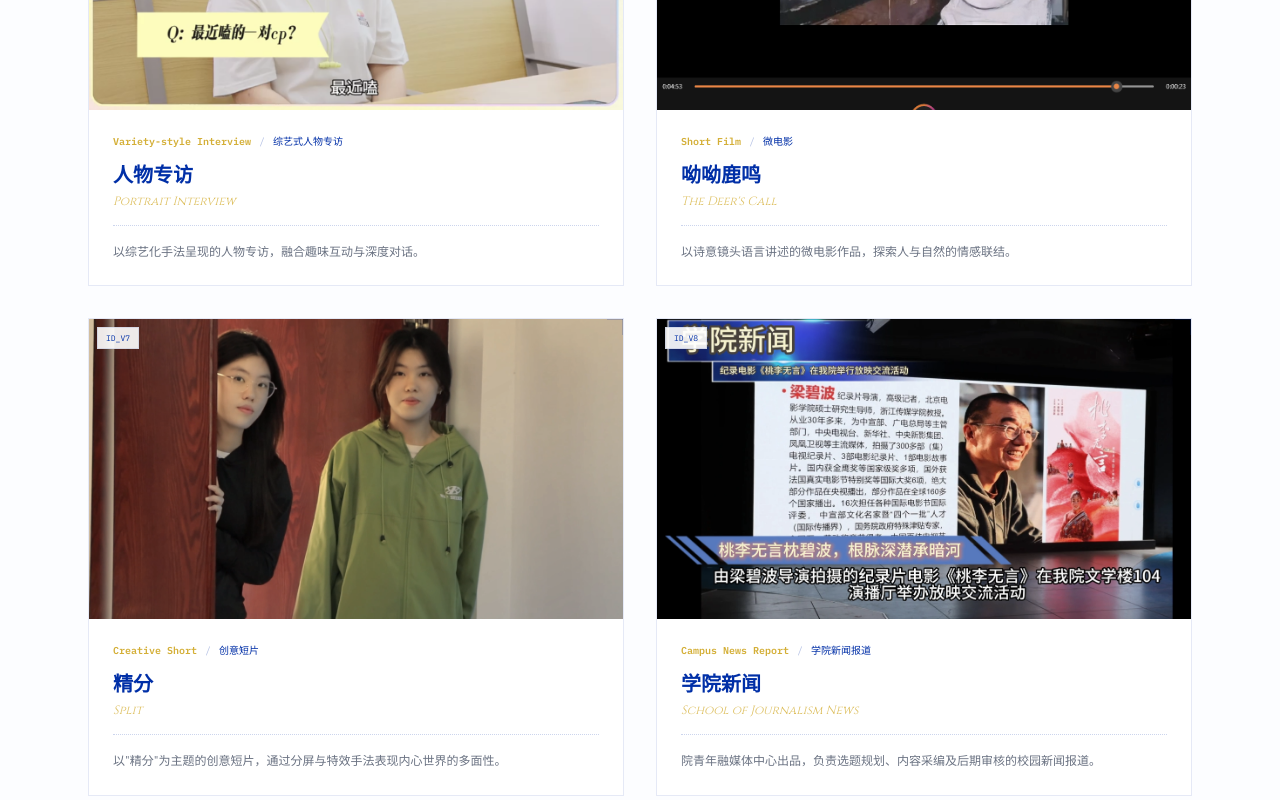
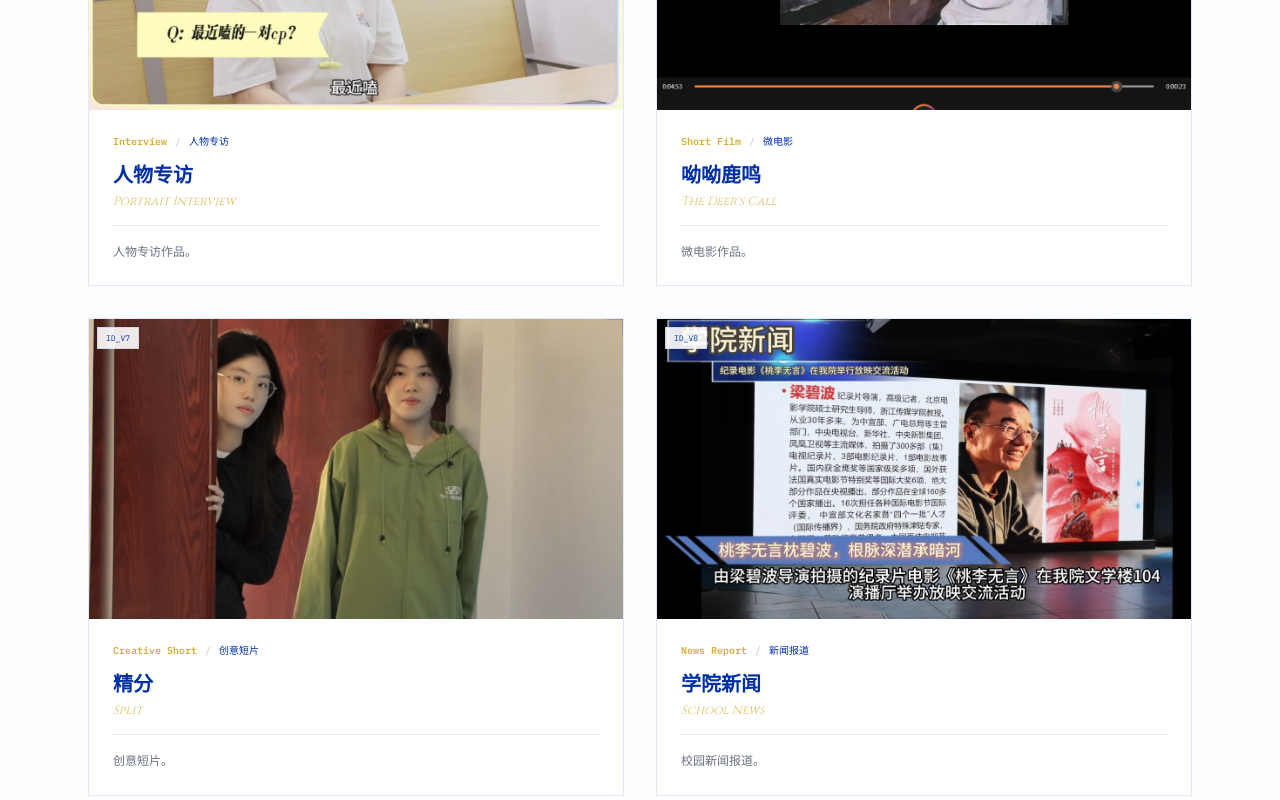
Before and after one commit to Huangchu8year/portfoliooooo, a React (Vite) app: page / in a window 1280 px wide. Shown: the part 2860-3660 px from the top of the page. Built offline with nearby package versions, Linux system fonts and the light colour scheme.

Commit message:
Update constants.ts

```diff
--- a/src/constants.ts
+++ b/src/constants.ts
@@ -8,6 +8,7 @@ export const DATA: PortfolioData = {
     subtitle: "",
     subtitleEn: "",
   },
+
   skills: [
     {
       category: "视频制作",
@@ -30,10 +31,12 @@ export const DATA: PortfolioData = {
       items: ["同人企划", "谷圈运营", "IP内容运营"]
     }
   ],
+
   about: {
     content: "在这里，我既是记录者也是创作者。从新闻现场的冷静观察，到同人圈层的热血创作，我试图将构成主义的理性与包豪斯的实用功能结合。我的作品不仅是视觉的呈现，更是对当代二次元内容生态与传播实践的深度参与。",
     contentEn: "Here, I am both a chronicler and a creator. From cold observations at news sites to passionate creations in fanzine circles, I strive to combine the rationality of Constructivism with the functional utility of Bauhaus. My work is not just a visual presentation, but a deep participation in contemporary ACG content ecology and communication practices.",
   },
+
   contact: {
     methods: [
       { label: "邮箱 / Email", value: "1280605442@qq.com / 1280605442@gmail.com", icon: "Mail" },
@@ -41,6 +44,7 @@ export const DATA: PortfolioData = {
       { label: "电话 / Phone", value: "18708507010 / 15103067949", icon: "Linkedin" },
     ],
   },
+
   works: [
     {
       id: 'v1',
@@ -52,7 +56,7 @@ export const DATA: PortfolioData = {
       titleEn: 'Journey to the West',
       description: '经典科幻电影的创意混剪，通过节奏与画面的重新组合展现宇宙探索的浪漫与荒诞。',
       descriptionEn: 'Creative remix of the classic sci-fi film, reimagining the romance and absurdity of space exploration through rhythm and visual composition.',
-      thumbnail: '/assets/v1-universe.png',
+      thumbnail: '/portfoliooooo/assets/v1-universe.png',
       responsibilities: '素材筛选、剪辑',
       responsibilitiesEn: 'Footage Selection, Editing',
       link: 'https://pan.baidu.com/s/18VnT2niwhLmdddPKsMisbQ?pwd=ikew'
@@ -65,9 +69,9 @@ export const DATA: PortfolioData = {
       typeEn: 'Advertising Film',
       title: '三福',
       titleEn: 'Sanfu',
-      description: '为大广赛制作的品牌宣传片，从创意策划到拍摄执行的全流程参与。',
-      descriptionEn: 'Brand promotional film produced for the National Advertising Competition, involved in the full process from creative planning to production.',
-      thumbnail: '/assets/v2-sanfu.png',
+      description: '品牌宣传片制作。',
+      descriptionEn: 'Brand promotional film.',
+      thumbnail: '/portfoliooooo/assets/v2-sanfu.png',
       responsibilities: '团队统筹、导演、拍摄、剪辑',
       responsibilitiesEn: 'Team Coordination, Direction, Filming, Editing',
       link: 'https://pan.baidu.com/s/1hVCIZNuksOapyCn2O3zKhQ?pwd=hscc'
@@ -80,9 +84,9 @@ export const DATA: PortfolioData = {
       typeEn: 'Cat Meme Science',
       title: '猫meme科普',
       titleEn: 'Cat Meme Explainer',
-      description: '以猫meme为载体的趣味科普短视频，用轻松幽默的方式传递知识。',
-      descriptionEn: 'Fun science explainer video using cat memes, delivering knowledge in a lighthearted and humorous way.',
-      thumbnail: '/assets/v4-coconut.png',
+      description: '趣味科普视频。',
+      descriptionEn: 'Fun science explainer video.',
+      thumbnail: '/portfoliooooo/assets/v4-coconut.png',
       responsibilities: '文案策划、剪辑、配音',
       responsibilitiesEn: 'Scriptwriting, Editing, Voice-over',
       link: 'https://pan.baidu.com/s/1ZkoClMPfZB6UvQHGAEgttg?pwd=ue5a'
@@ -95,26 +99,26 @@ export const DATA: PortfolioData = {
       typeEn: 'Documentary',
       title: '椰影匠心',
       titleEn: 'Coconut Shadow Craftsmanship',
-      description: '探讨传统手工艺在现代都市缝隙中的生存状态，入选《中国故事青年说》栏目系列展播。',
-      descriptionEn: 'Exploring the survival of traditional handicrafts in the cracks of modern cities. Selected for "Chinese Stories Youth Talk" series.',
-      thumbnail: '/assets/v3-catmeme.png',
-      responsibilities: '采访、拍摄、剪辑、后期色调',
-      responsibilitiesEn: 'Interviewing, Filming, Editing, Post-production Coloring',
+      description: '纪录片作品。',
+      descriptionEn: 'Documentary work.',
+      thumbnail: '/portfoliooooo/assets/v3-catmeme.png',
+      responsibilities: '采访、拍摄、剪辑',
+      responsibilitiesEn: 'Interviewing, Filming, Editing',
       link: 'https://pan.baidu.com/s/1rGLUhqER42dBmmtt5GNB9A?pwd=wvsi'
     },
     {
       id: 'v5',
       category: 'video',
       subCategory: 'interview',
-      type: '综艺式人物专访',
-      typeEn: 'Variety-style Interview',
+      type: '人物专访',
+      typeEn: 'Interview',
       title: '人物专访',
       titleEn: 'Portrait Interview',
-      description: '以综艺化手法呈现的人物专访，融合趣味互动与深度对话。',
-      descriptionEn: 'A portrait interview presented with variety show techniques, blending fun interactions with in-depth conversations.',
-      thumbnail: '/assets/v5-interview.png',
-      responsibilities: '策划、采访、拍摄、后期',
-      responsibilitiesEn: 'Planning, Interviewing, Filming, Post-production',
+      description: '人物专访作品。',
+      descriptionEn: 'Interview work.',
+      thumbnail: '/portfoliooooo/assets/v5-interview.png',
+      responsibilities: '策划、采访、拍摄',
+      responsibilitiesEn: 'Planning, Interviewing, Filming',
       link: 'https://pan.baidu.com/s/15q19C8ea8AL3UqJ8dbw5EQ?pwd=hk9f'
     },
     {
@@ -124,12 +128,12 @@ export const DATA: PortfolioData = {
       type: '微电影',
       typeEn: 'Short Film',
       title: '呦呦鹿鸣',
-      titleEn: 'The Deer\'s Call',
-      description: '以诗意镜头语言讲述的微电影作品，探索人与自然的情感联结。',
-      descriptionEn: 'A short film told through poetic cinematography, exploring the emotional connection between humans and nature.',
-      thumbnail: '/assets/v6-deer.png',
-      responsibilities: '导演、编剧、拍摄、剪辑',
-      responsibilitiesEn: 'Directing, Screenwriting, Filming, Editing',
+      titleEn: "The Deer's Call",
+      description: '微电影作品。',
+      descriptionEn: 'Short film.',
+      thumbnail: '/portfoliooooo/assets/v6-deer.png',
+      responsibilities: '导演、剪辑',
+      responsibilitiesEn: 'Directing, Editing',
       link: 'https://pan.baidu.com/s/1QvD4cV6MU7AnGCYE2Rm7Zw?pwd=ujnd'
     },
     {
@@ -140,55 +144,56 @@ export const DATA: PortfolioData = {
       typeEn: 'Creative Short',
       title: '精分',
       titleEn: 'Split',
-      description: '以"精分"为主题的创意短片，通过分屏与特效手法表现内心世界的多面性。',
-      descriptionEn: 'A creative short film themed around "split personality", using split-screen and VFX to portray the multiplicity of the inner world.',
-      thumbnail: '/assets/v7-split.png',
-      responsibilities: '文案策划、拍摄、剪辑、后期特效',
-      responsibilitiesEn: 'Scriptwriting, Filming, Editing, Post-production VFX',
+      description: '创意短片。',
+      descriptionEn: 'Creative short film.',
+      thumbnail: '/portfoliooooo/assets/v7-split.png',
+      responsibilities: '拍摄、剪辑',
+      responsibilitiesEn: 'Filming, Editing',
       link: 'https://pan.baidu.com/s/1u6ssPSDb1KyEjLuA2l5X_Q?pwd=udth'
     },
     {
       id: 'v8',
       category: 'video',
       subCategory: 'news',
-      type: '学院新闻报道',
-      typeEn: 'Campus News Report',
+      type: '新闻报道',
+      typeEn: 'News Report',
       title: '学院新闻',
-      titleEn: 'School of Journalism News',
-      description: '院青年融媒体中心出品，负责选题规划、内容采编及后期审核的校园新闻报道。',
-      descriptionEn: 'Produced by the Campus Youth Media Center, covering topic planning, content editing, and final review for campus news reports.',
-      thumbnail: '/assets/v8-news.png',
-      responsibilities: '选题策划、采编、审核',
-      responsibilitiesEn: 'Topic Planning, Editing, Review',
+      titleEn: 'School News',
+      description: '校园新闻报道。',
+      descriptionEn: 'Campus news report.',
+      thumbnail: '/portfoliooooo/assets/v8-news.png',
+      responsibilities: '采编',
+      responsibilitiesEn: 'Editing',
       link: 'https://pan.baidu.com/s/1MWMVwHPeejsnUM4bUtzfJw?pwd=u6kn'
     },
+
     {
       id: 'i0',
       category: 'image',
-      type: '宣传手册设计',
+      type: '手册设计',
       typeEn: 'Handbook Design',
       title: 'Deep Fake',
-      titleEn: 'Deep Fake in Journalism',
-      description: '《深度伪造在新闻业中的应用》宣传手册，从技术介绍、应用场景到伦理挑战的完整排版设计，共9页。',
-      descriptionEn: 'Promotional handbook on "Deep Fake in Journalism", covering technology introduction, applications, and ethical challenges. 9 pages in total.',
-      thumbnail: '/assets/deepfake-handbook.jpg',
-      responsibilities: '排版设计',
-      responsibilitiesEn: 'Layout Design',
-      link: '/assets/deepfake-handbook.pdf'
+      titleEn: 'Deep Fake',
+      description: '设计作品。',
+      descriptionEn: 'Design work.',
+      thumbnail: '/portfoliooooo/assets/deepfake-handbook.jpg',
+      responsibilities: '排版',
+      responsibilitiesEn: 'Layout',
+      link: '/portfoliooooo/assets/deepfake-handbook.pdf'
     },
     {
       id: 'i01',
       category: 'image',
-      type: '专题摄影排版设计',
-      typeEn: 'Photo Layout Design',
+      type: '排版设计',
+      typeEn: 'Layout Design',
       title: '平凡之光',
       titleEn: 'Light of the Ordinary',
-      description: '致敬平凡岗位的专题排版设计，以诗意文字与视觉排版结合，记录保安、保洁、食堂阿姨的日常。',
-      descriptionEn: 'Feature layout design paying tribute to ordinary workers — security guards, cleaners, and cafeteria staff — through poetic text and visual composition.',
-      thumbnail: '/assets/ordinary-light-layout.jpg',
-      responsibilities: '摄影、排版设计',
-      responsibilitiesEn: 'Photography, Layout Design',
-      link: '/assets/ordinary-light-layout.pdf'
+      description: '排版设计作品。',
+      descriptionEn: 'Layout design work.',
+      thumbnail: '/portfoliooooo/assets/ordinary-light-layout.jpg',
+      responsibilities: '设计',
+      responsibilitiesEn: 'Design',
+      link: '/portfoliooooo/assets/ordinary-light-layout.pdf'
     },
     {
       id: 'i02',
@@ -197,98 +202,15 @@ export const DATA: PortfolioData = {
       typeEn: 'Ticket Design',
       title: '明星票根设计',
       titleEn: 'Celebrity Ticket Design',
-      description: '创意明星票根视觉设计，融合排版美学与粉丝文化元素。',
-      descriptionEn: 'Creative celebrity ticket stub design, blending typographic aesthetics with fan culture elements.',
-      thumbnail: '/assets/star-ticket-design.jpg',
-      responsibilities: '视觉设计',
-      responsibilitiesEn: 'Visual Design',
-      link: '/assets/star-ticket-design.pdf'
-    },
-    {
-      id: 'i1',
-      category: 'image',
-      type: '商业宣传海报设计',
-      typeEn: 'Commercial Poster Design',
-      title: '爱华仕',
-      titleEn: 'OIWAS',
-      description: '为爱华仕品牌设计的创意广告海报，展现年轻活力的旅行主题。',
-      descriptionEn: 'Creative advertisement poster for OIWAS brand, showcasing youthful travel theme.',
-      thumbnail: '/assets/aihuashi-poster.png',
-      responsibilities: '海报设计',
-      responsibilitiesEn: 'Poster Design',
-      link: '#'
-    },
-    {
-      id: 'i2',
-      category: 'image',
-      type: '节日海报设计',
-      typeEn: 'Festival Poster Design',
-      title: '国家宪法日',
-      titleEn: 'Constitution Day',
-      description: '国家宪法日宣传海报设计，融合传统与现代元素。',
-      descriptionEn: 'Constitution Day promotional poster design, blending traditional and modern elements.',
-      thumbnail: '/assets/constitution-day.jpg',
-      responsibilities: '海报设计',
-      responsibilitiesEn: 'Poster Design',
-      link: '#'
-    },
-    {
-      id: 'i3',
-      category: 'image',
-      type: '节日海报设计',
-      typeEn: 'Festival Poster Design',
-      title: '中秋节',
-      titleEn: 'Mid-Autumn',
-      description: '中秋节节日海报，采用剪纸风格的传统美学设计。',
-      descriptionEn: 'Mid-Autumn Festival poster with traditional paper-cut aesthetic design.',
-      thumbnail: '/assets/mid-autumn.png',
-      responsibilities: '海报设计',
-      responsibilitiesEn: 'Poster Design',
-      link: '#'
-    },
-    {
-      id: 'd1',
-      category: 'digital',
-      type: 'Q版表情包网站',
-      typeEn: 'Chibi Sticker Site',
-      title: 'Q版表情包创作',
-      titleEn: 'Chibi Emoji Creation',
-      description: '二次元同人表情包展示网站，10款原创Q版角色表情，支持点击放大预览。',
-      descriptionEn: 'ACG fan-made emoji showcase site featuring 10 original chibi character stickers with click-to-enlarge preview.',
-      thumbnail: '/assets/moe-awakening.png',
-      responsibilities: '表情包原创绘制、UI设计、前端开发',
-      responsibilitiesEn: 'Original Sticker Illustration, UI Design, Frontend Development',
-      link: 'https://huangchu8year.github.io/-/#showcase'
-    },
-    {
-      id: 'd2',
-      category: 'digital',
-      type: '数据新闻网站',
-      typeEn: 'Data Journalism Site',
-      title: '航天小镇蝶变',
-      titleEn: 'Aerospace Town Transformation',
-      description: '海南文昌航天产业七年数据可视化平台，展示GDP、旅游收入、民宿数量等关键指标趋势。',
-      descriptionEn: 'Seven-year data visualization platform for Hainan Wenchang aerospace industry, displaying GDP, tourism revenue, homestay trends.',
-      thumbnail: '/assets/merch-circle.png',
-      responsibilities: '数据可视化设计、前端开发',
-      responsibilitiesEn: 'Data Visualization Design, Frontend Development',
-      link: 'https://5x6qjky6jit7q.ok.kimi.link/data.html'
-    },
-    {
-      id: 'd3',
-      category: 'digital',
-      type: '专题摄影网站',
-      typeEn: 'Photo Story Site',
-      title: '平凡铸伟大',
-      titleEn: 'Ordinary Heroes',
-      description: '致敬平凡岗位坚守者的专题摄影网站，记录保安、保洁、手工艺人等普通人的日常故事。',
-      descriptionEn: 'Photo story site honoring ordinary workers—security guards, cleaners, craftsmen—documenting their daily stories.',
-      thumbnail: '/assets/ordinary-heroes.png',
-      responsibilities: '摄影、排版设计、前端开发',
-      responsibilitiesEn: 'Photography, Layout Design, Frontend Development',
-      link: 'https://huangchu8year.github.io/ordinary-heroes/'
+      description: '票根设计作品。',
+      descriptionEn: 'Ticket design work.',
+      thumbnail: '/portfoliooooo/assets/star-ticket-design.jpg',
+      responsibilities: '设计',
+      responsibilitiesEn: 'Design',
+      link: '/portfoliooooo/assets/star-ticket-design.pdf'
     }
   ],
+
   experiences: [
     {
       id: 'e1',
@@ -297,8 +219,8 @@ export const DATA: PortfolioData = {
       role: '主创/负责人',
       roleEn: 'Main Creator/Manager',
       period: '2023 - 2024',
-      description: '负责同人志企划、周边设计与线下宣发。在CD26、CP28、CP30展位进行实操，参与从设计到落地全流程。带领团队完成漫展摊位的搭建、布置和撤展工作，获得主办方和用户的一致好评。',
-      descriptionEn: 'Responsible for fanzine projects, merch design, and offline promotion. Actually operated at CD26, CP28, CP30, participating in the entire process from design to implementation. Led team to complete booth setup and received positive feedback.'
+      description: '同人创作与漫展运营经验。',
+      descriptionEn: 'Fan creation and booth experience.'
     }
   ]
 };
```
